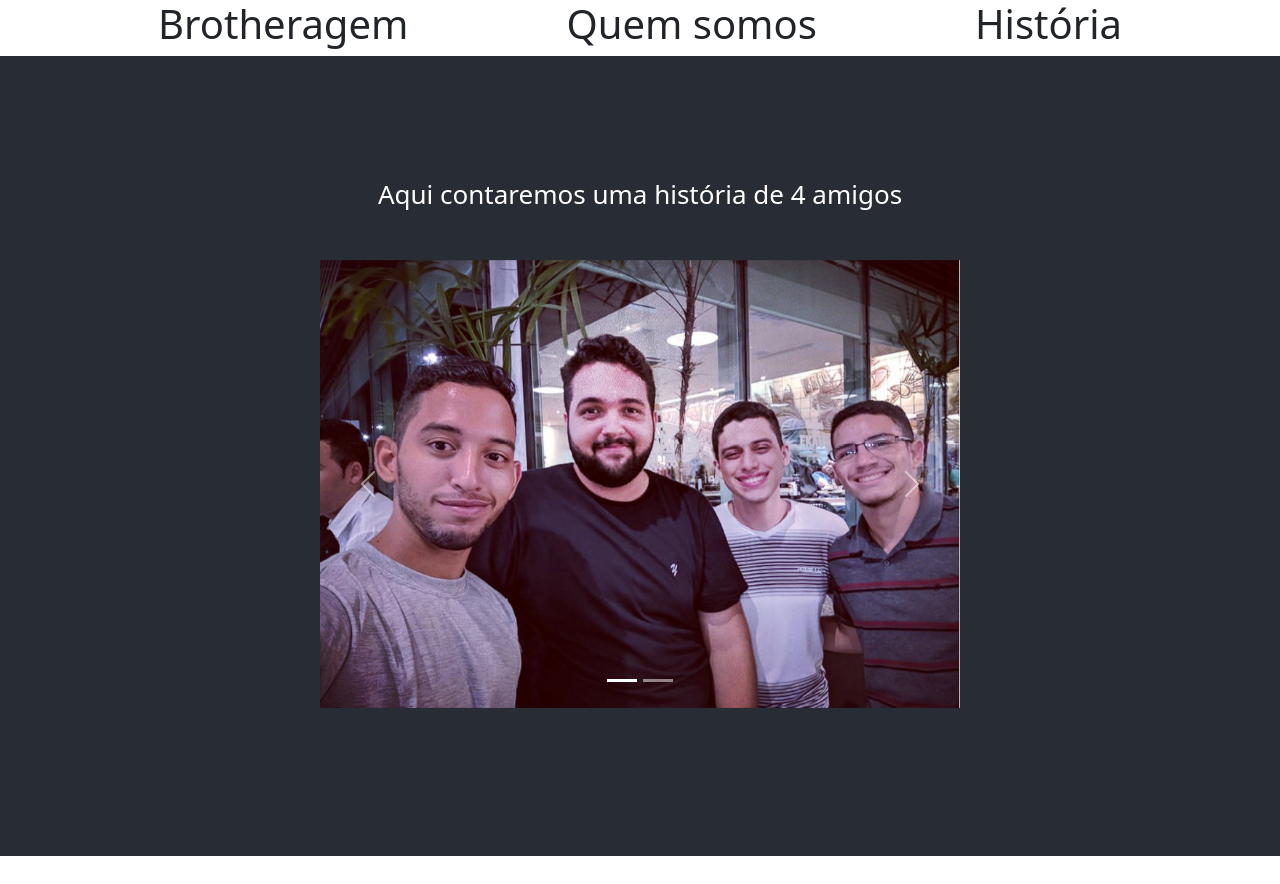
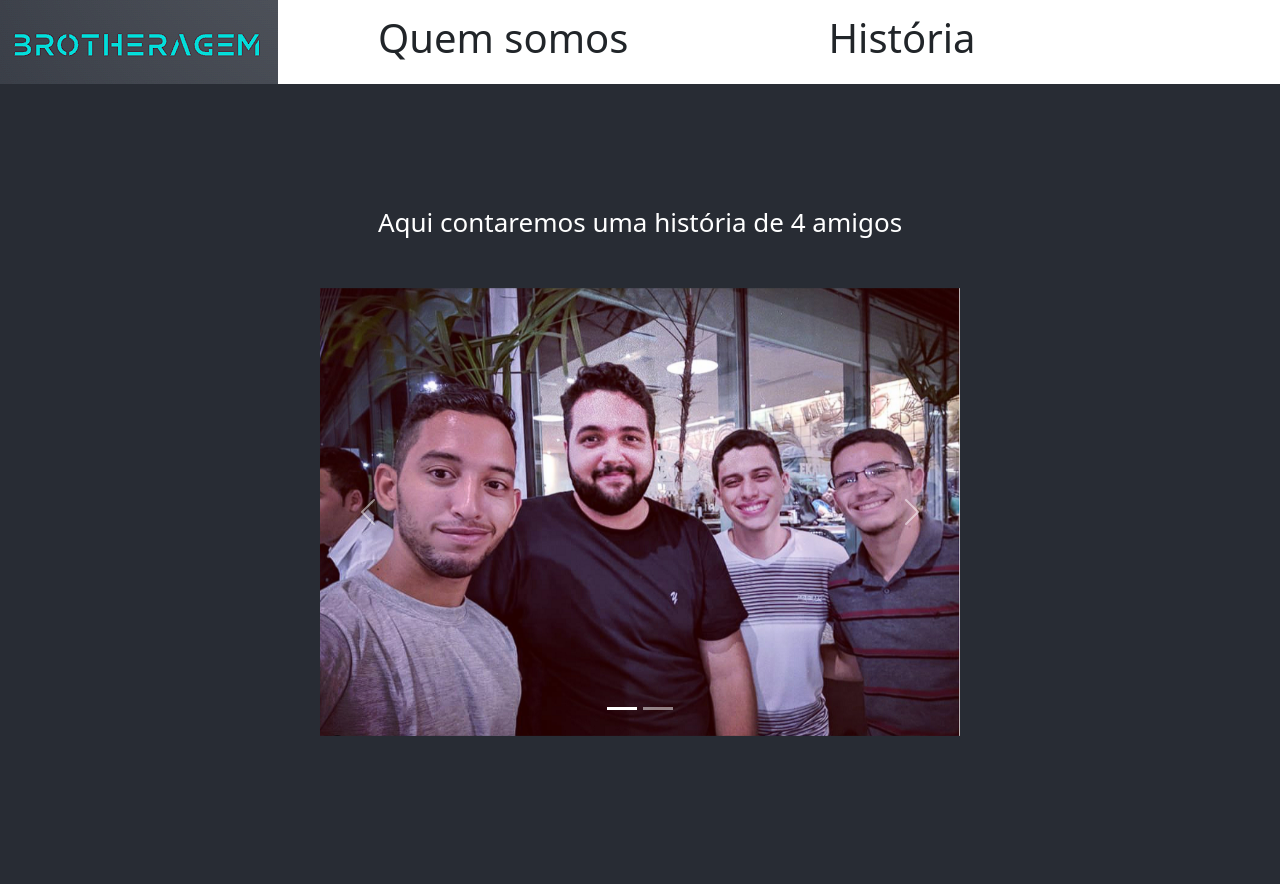
Before and after one commit to WictorLopes/Brotheragem, a React (Create React App) app: page / in a window 1280 px wide. Before the commit the page ends 856 px from the top, so only its background shows below. Built offline with nearby package versions, Linux system fonts and the light colour scheme.

Commit message:
adição do logo

```diff
--- a/src/App.css
+++ b/src/App.css
@@ -1,6 +1,6 @@
 .header{
     display: flex;
-    justify-content: space-evenly;
+    align-items: center;
 }
 .body{
     background-color: #282c34;
@@ -13,3 +13,8 @@
     font-size: calc(10px + 2vmin);
     color: white
 }
+
+.divLinksHeader{
+    display: flex;
+    padding-left: 100px;
+}
--- a/src/App.js
+++ b/src/App.js
@@ -1,15 +1,17 @@
 import "./App.css";
 import React from "react";
-// import { ImageBackground, View } from "react-native";
+import "bootstrap/dist/css/bootstrap.css";
 import { CarouselFunction } from "./Carousel";
 
 function App() {
   return (
     <div className="App">
       <header className="header">
-        <h1>Brotheragem</h1>
-        <h1>Quem somos</h1>
-        <h1>História</h1>
+        <img alt="" src={require("./img/logo.png")} />
+        <div className="divLinksHeader">
+          <h1>Quem somos</h1>
+          <h1 style={{paddingLeft: 200}}>História</h1>
+        </div>
       </header>
       <body className="body">
         <p>Aqui contaremos uma história de 4 amigos</p>
```
Also changed, not shown: src/img/logo.png (added).
